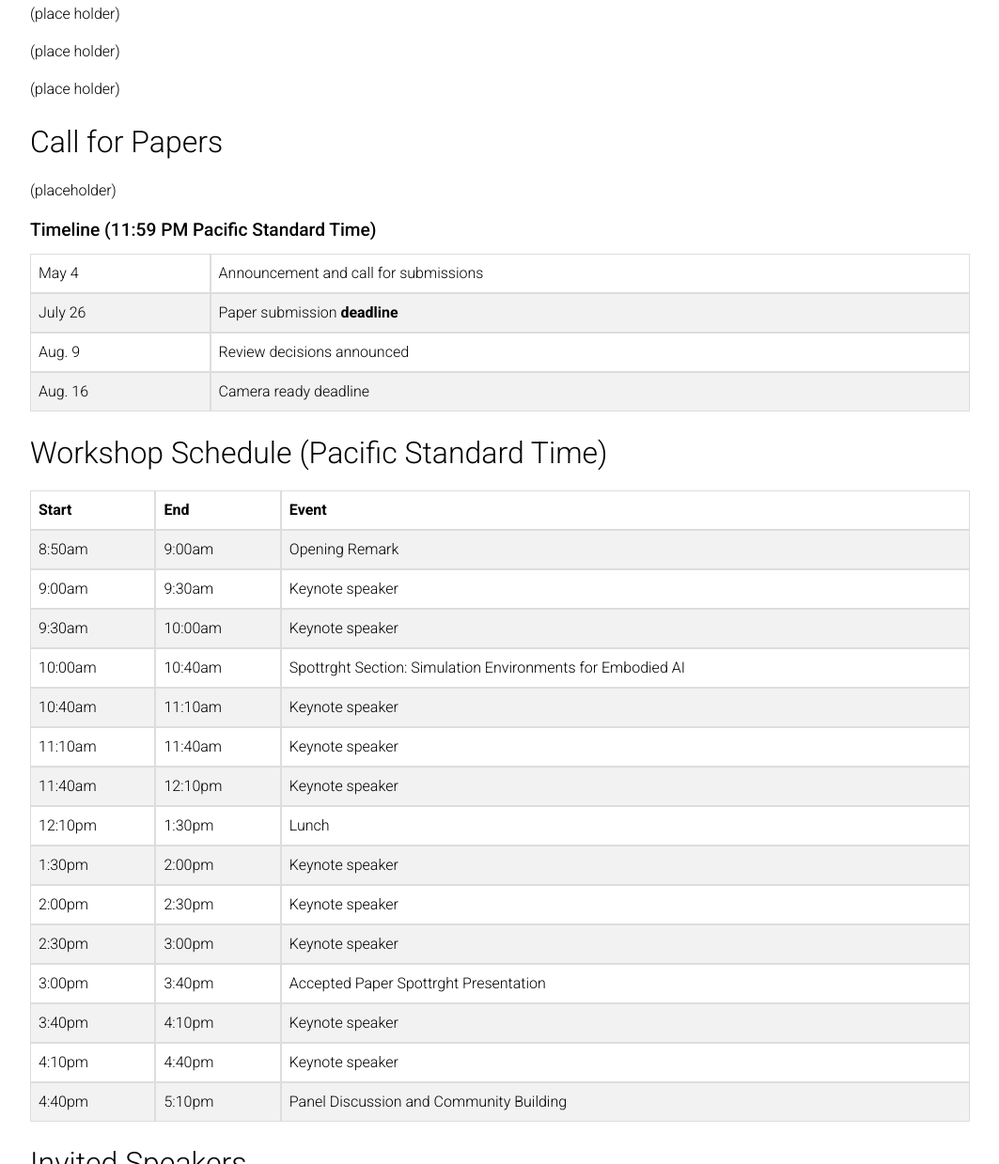
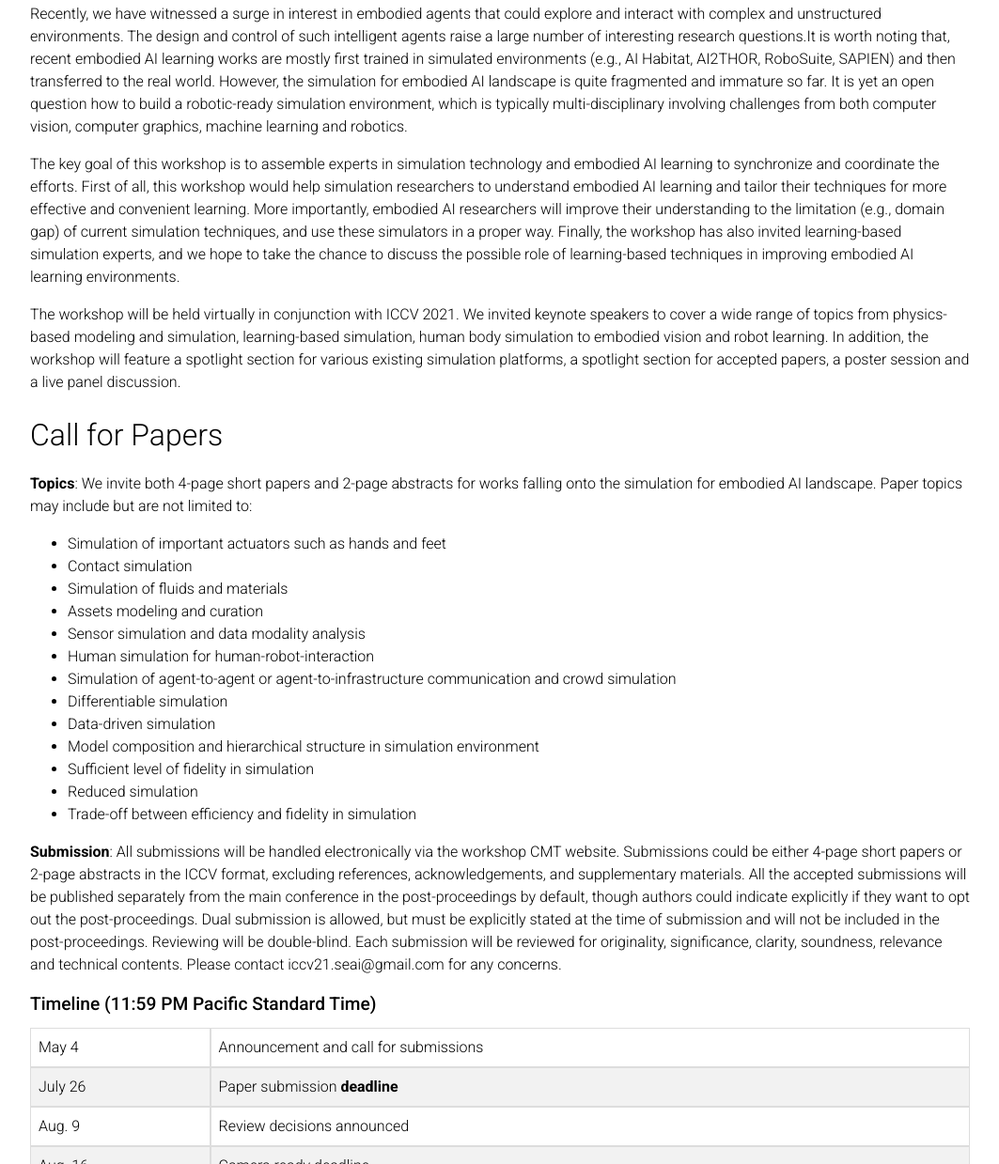
Before and after one commit to iccv21-seai/iccv21-seai.github.io, a plain HTML site: page index.html in a window 1280 px wide. Shown: the part 846-2085 px from the top of the page at 94% size, without its empty margins (108-1171 px from the left). Drawn offline with Linux system fonts and the light colour scheme.

Commit message:
Add intro and call for papers

```diff
--- a/index.html
+++ b/index.html
@@ -31,16 +31,32 @@
 
             <div class="section" id="intro">
                 <h2>Introduction</h2>
-                <p>(place holder)</p>
-                <p>(place holder)</p>
-                <p>(place holder)</p>
+                <p>Recently, we have witnessed a surge in interest in embodied agents that could explore and interact with complex and unstructured environments. The design and control of such intelligent agents raise a large number of interesting research questions.It is worth noting that, recent embodied AI learning works are mostly first trained in simulated environments (e.g., AI Habitat, AI2THOR, RoboSuite, SAPIEN) and then transferred to the real world. However, the simulation for embodied AI landscape is quite fragmented and immature so far. It is yet an open question how to build a robotic-ready simulation environment, which is typically multi-disciplinary involving challenges from both computer vision, computer graphics, machine learning and robotics.</p>
+                <p>The key goal of this workshop is to assemble experts in simulation technology and embodied AI learning to synchronize and coordinate the efforts. First of all, this workshop would help simulation researchers to understand embodied AI learning and tailor their techniques for more effective and convenient learning. More importantly, embodied AI researchers will improve their understanding to the limitation (e.g., domain gap) of current simulation techniques, and use these simulators in a proper way. Finally, the workshop has also invited learning-based simulation experts, and we hope to take the chance to discuss the possible role of learning-based techniques in improving embodied AI learning environments.</p>
+                <p>The workshop will be held virtually in conjunction with ICCV 2021. We invited keynote speakers to cover a wide range of topics from physics-based modeling and simulation, learning-based simulation, human body simulation to embodied vision and robot learning. In addition, the workshop will feature a spotlight section for various existing simulation platforms, a spotlight section for accepted papers, a poster session and a live panel discussion.</p>
             </div>
 
             <div class="section" id="submission">
                 <h2>Call for Papers</h2>
                 <p>
-                    (placeholder)
+                <b>Topics</b>: We invite both 4-page short papers and 2-page abstracts for works falling onto the simulation for embodied AI landscape. Paper topics may include but are not limited to:
+                <ul>
+                  <li>Simulation of important actuators such as hands and feet</li>
+                  <li>Contact simulation</li>
+                  <li>Simulation of fluids and materials</li>
+                  <li>Assets modeling and curation</li>
+                  <li>Sensor simulation and data modality analysis</li>
+                  <li>Human simulation for human-robot-interaction</li>
+                  <li>Simulation of agent-to-agent or agent-to-infrastructure communication and crowd simulation</li>
+                  <li>Differentiable simulation</li>
+                  <li>Data-driven simulation</li>
+                  <li>Model composition and hierarchical structure in simulation environment</li>
+                  <li>Sufficient level of fidelity in simulation</li>
+                  <li>Reduced simulation</li>
+                  <li>Trade-off between efficiency and fidelity in simulation</li>
+                </ul>
                 </p>
+                <p> <b>Submission</b>: All submissions will be handled electronically via the workshop CMT website. Submissions could be either 4-page short papers or 2-page abstracts in the ICCV format, excluding references, acknowledgements, and supplementary materials. All the accepted submissions will be published separately from the main conference in the post-proceedings by default, though authors could indicate explicitly if they want to opt out the post-proceedings. Dual submission is allowed, but must be explicitly stated at the time of submission and will not be included in the post-proceedings. Reviewing will be double-blind. Each submission will be reviewed for originality, significance, clarity, soundness, relevance and technical contents. Please contact iccv21.seai@gmail.com for any concerns.</p>
                 <h3>Timeline (11:59 PM Pacific Standard Time)</h3>
                 <table style="width: 100%">
                     <tr><td>May 4</td><td>Announcement and call for submissions</td></tr>
```
